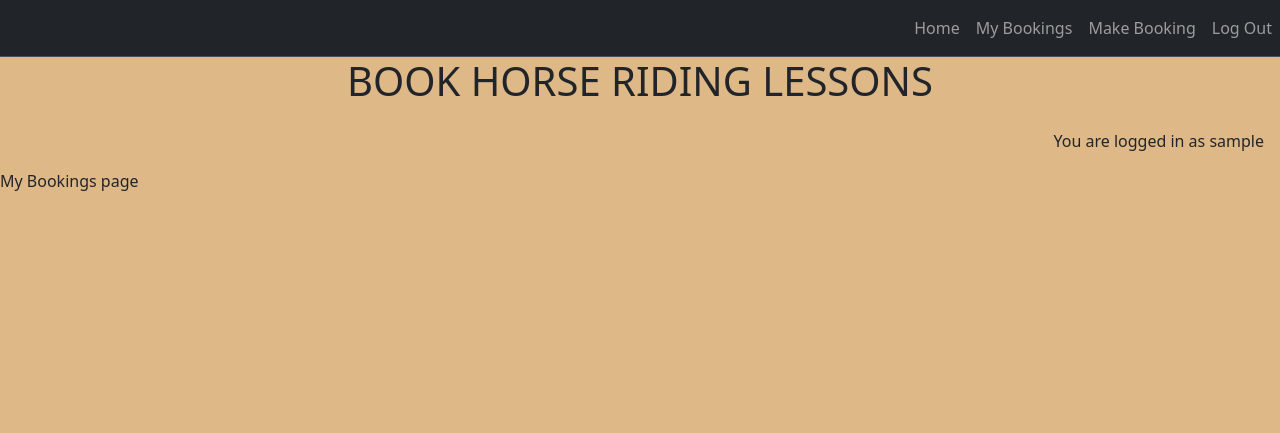
After one commit to Soro82/book-horse-riding-lesson, a Django app: page /my_bookings/ in a window 1280 px wide. The commit adds this page. Shown: the top 433 px of the page. Run offline with Django 4.2, Linux system fonts and the light colour scheme; the visitor is signed in with stand-in values (Sample User, id 1).

Commit message:
add view and url for my bookings page

```diff
--- a/book_lesson/urls.py
+++ b/book_lesson/urls.py
@@ -1,7 +1,8 @@
 from django.urls import path
-from book_lesson.views import Home, booking
+from book_lesson.views import Home, booking, bookings
 
 urlpatterns = [
     path('', Home.as_view(), name='home'),
     path('make_booking/', booking, name='booking'),
+    path('my_bookings/', bookings, name='bookings'),
 ]
--- a/book_lesson/views.py
+++ b/book_lesson/views.py
@@ -21,3 +21,13 @@ def booking(request):
     context = {'booking_form': booking_form}
 
     return render(request, 'make_booking.html', context)
+
+
+def bookings(request):
+    """
+    View to display list of bookings.
+    """
+    bookings = Booking.objects.filter(user=request.user)
+    context = {'bookings': bookings}
+
+    return render(request, 'my_bookings.html', context)
--- a/horse_riding_lessons/settings.py
+++ b/horse_riding_lessons/settings.py
@@ -27,7 +27,7 @@ TEMPLATES_DIR = os.path.join(BASE_DIR, 'templates')
 SECRET_KEY = os.environ.get("SECRET_KEY")
 
 # SECURITY WARNING: don't run with debug turned on in production!
-DEBUG = False
+DEBUG = True
 
 ALLOWED_HOSTS = ['8000-soro82-bookhorseridingl-hwkn16f1awt.ws-eu114.gitpod.io','.herokuapp.com']
 
--- a/templates/base.html
+++ b/templates/base.html
@@ -30,7 +30,7 @@
                     </li>
                     {% if user.is_authenticated %}
                     <li class="nav-item">
-                        <a class="nav-link" href="bookings.html">My Bookings</a>
+                        <a class="nav-link" href="{% url 'bookings' %}">My Bookings</a>
                     </li>
                     <li class="nav-item">
                         <a class="nav-link" href="{% url 'booking' %}">Make Booking</a>
--- /dev/null
+++ b/templates/my_bookings.html
@@ -0,0 +1,8 @@
+{% extends 'base.html' %}
+{% load static %}
+
+{% block content %}
+
+<p>My Bookings page</p>
+
+{% endblock %}
```
